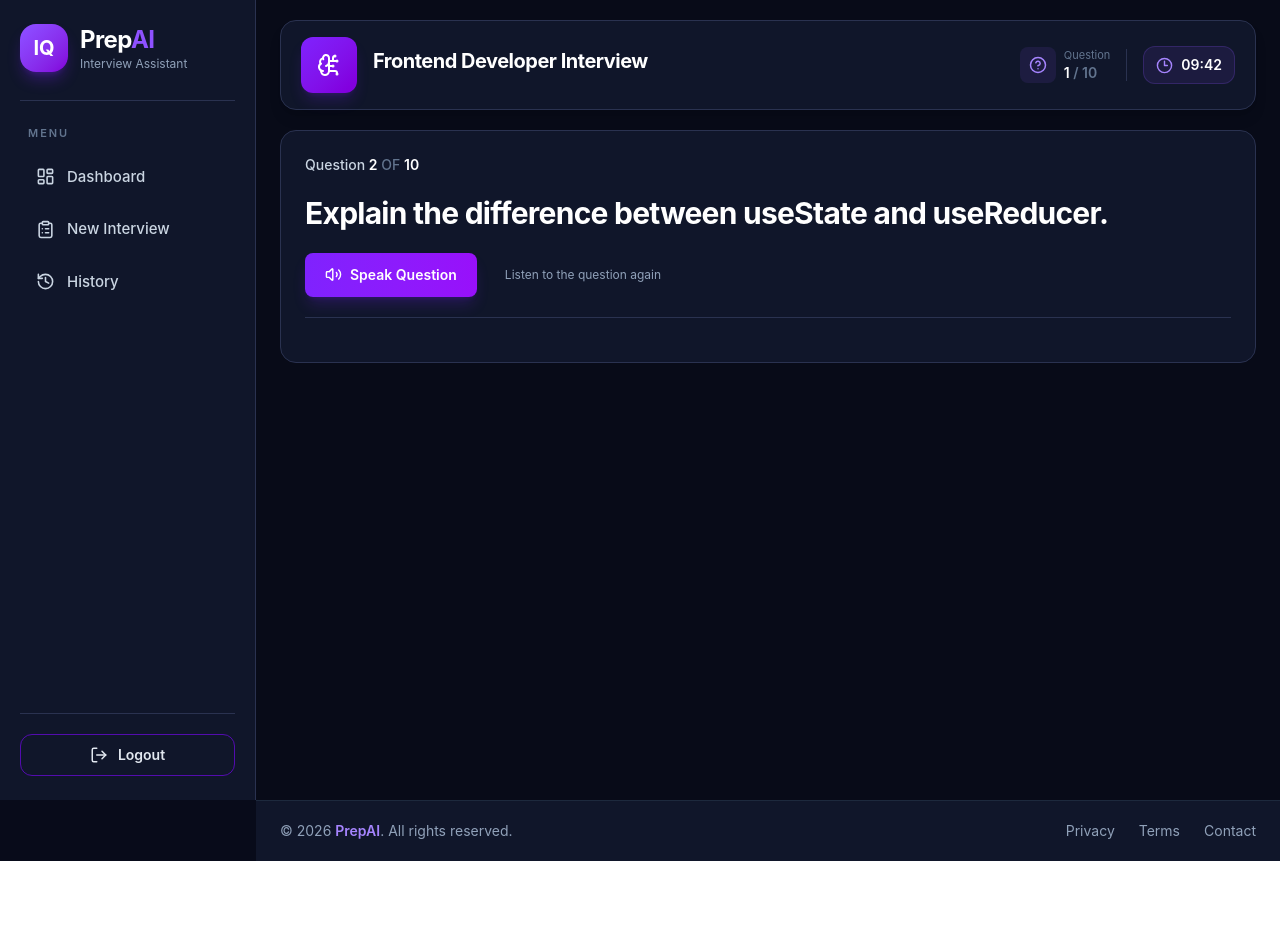
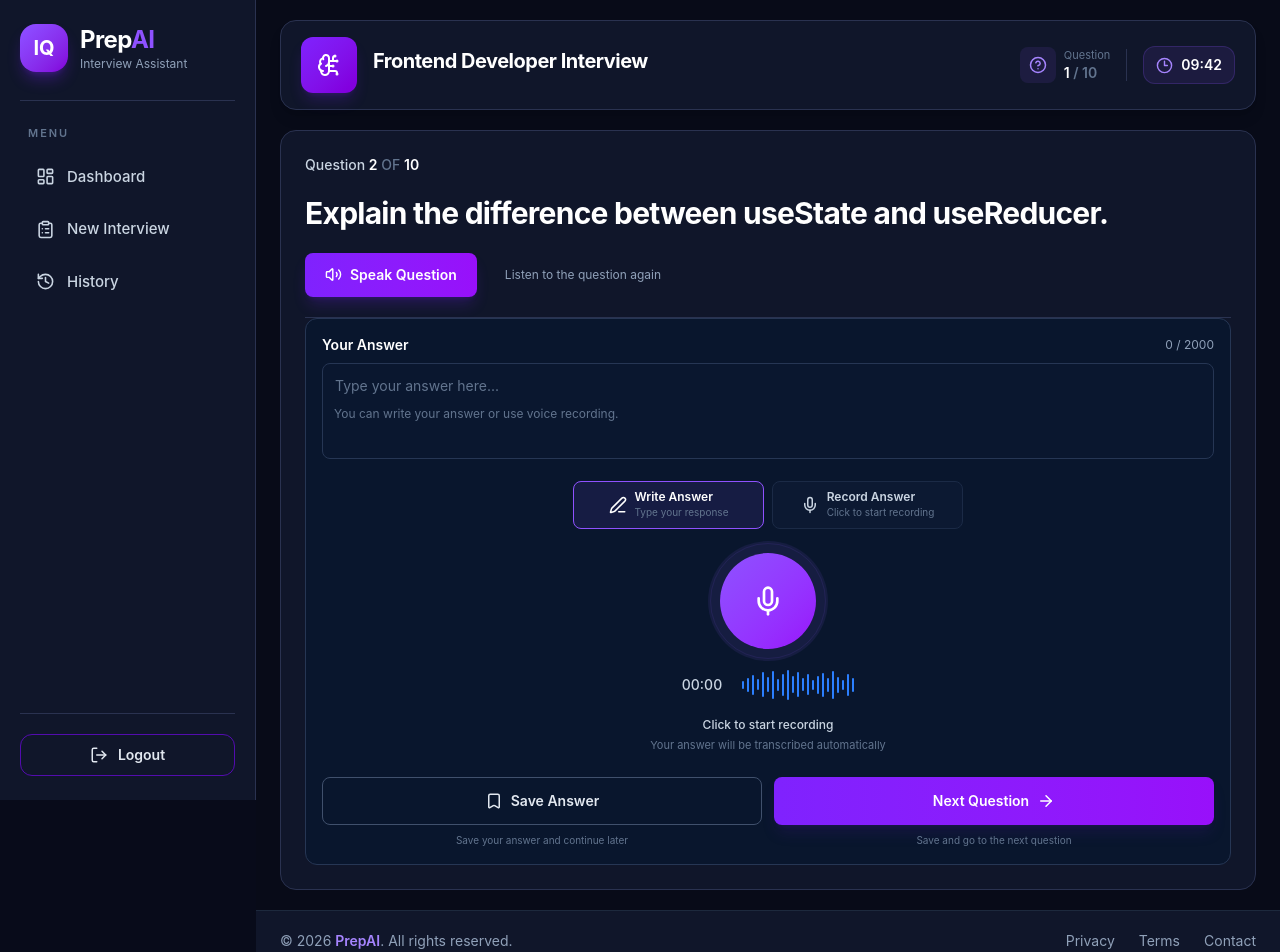
Before and after one commit to ilyashassan06/PrepAi, a React (Vite) app: page /Interview in a window 1280 px wide. Shown: the top 952 px of the page. Before the commit the page ends 861 px from the top, so only its background shows below. Built offline with nearby package versions, Linux system fonts and the light colour scheme; no server answers; the database is empty; sample sign-in values are in the browser's storage.

Commit message:
ai integrated

```diff
--- a/package.json
+++ b/package.json
@@ -10,6 +10,7 @@
     "preview": "vite preview"
   },
   "dependencies": {
+    "@google/genai": "^2.23.0",
     "@tailwindcss/vite": "^4.3.2",
     "firebase": "^12.16.0",
     "lucide-react": "^1.23.0",
--- a/src/Context/AuthContext.jsx
+++ b/src/Context/AuthContext.jsx
@@ -16,9 +16,12 @@ export  function AuthProvider({children}){
 
   const navigate = useNavigate();
 
+
+
     const [currentUser,setCurrentUser] = useState(null);
     const [userData,setUserData] = useState(null);
     const [loading,setLoading] = useState(true)
+
 
 
      // Listen for Login / Logout
--- /dev/null
+++ b/src/Context/InterviewContext.jsx
@@ -0,0 +1,107 @@
+import { GoogleGenAI } from "@google/genai";
+import { createContext, useContext, useState } from "react";
+
+
+const interviewContext = createContext();
+
+export function InterviewProvider({children}){
+    const [interviewQuestions, setinterviewQuestions] = useState([])
+    const [currentQuestion, setcurrentQuestion] = useState(0);
+    const [answer, setanswer] = useState([]);
+
+    const fetchInterviewQuestions = async (interviewData)=>{
+
+        console.log(interviewData)
+
+        try {
+            const ai = new GoogleGenAI({
+                apiKey:import.meta.env.VITE_GEMINI_API_KEY
+            });
+            const prompt =  `
+You are an expert technical interviewer conducting a professional interview.
+
+Your task is to create a complete interview session for the candidate below.
+
+CANDIDATE INFORMATION:
+- Name: ${interviewData.name}
+- Role: ${interviewData.role}
+- Company: ${interviewData.company}
+- Experience: ${interviewData.experience}
+- Interview Type: ${interviewData.interviewType}
+- Difficulty: ${interviewData.difficulty}
+- Interview Duration: ${interviewData.duration}
+
+RESUME:
+${interviewData.resumeText}
+
+INTERVIEW REQUIREMENTS:
+
+1. Start the interview with a short, professional and friendly introduction.
+2. Address the candidate by their name.
+3. Mention the role they are interviewing for.
+4. Briefly explain what the interview will cover.
+5. Do not make the introduction too long.
+6. After the introduction, generate interview questions.
+7. Questions should match the candidate's experience, role, interview type, and difficulty.
+8. Use information from the resume to create relevant questions about their projects, skills, and experience.
+9. Include a suitable mixture of:
+   - Technical questions
+   - Role-specific questions
+   - Resume/project-based questions
+   - Conceptual questions
+   - Practical/problem-solving questions
+   - Behavioral questions when appropriate
+10. The number of questions should be appropriate for the interview duration.
+11. Do not provide answers.
+12. Do not provide explanations or hints.
+13. Do not add markdown.
+14. Return ONLY valid JSON.
+
+RETURN EXACTLY THIS STRUCTURE:
+
+{
+  "introduction": "Short professional introduction for the candidate.",
+  "questions": [
+    {
+      "id": 1,
+      "question": "First interview question"
+    },
+    {
+      "id": 2,
+      "question": "Second interview question"
+    }
+  ]
+}
+`;
+
+            const response = await ai.models.generateContent({
+                model:"gemini-2.5-flash",
+                contents:prompt,
+            })
+
+                console.log(response.text)
+
+
+        } catch (error) {
+            console.log(error)
+        }
+    }
+
+
+
+    return(
+        <interviewContext.Provider
+        value={{
+            interviewQuestions,setinterviewQuestions,
+            currentQuestion,setcurrentQuestion,
+            answer,setanswer,fetchInterviewQuestions
+        }}
+        >
+            {children}
+        </interviewContext.Provider>
+    )
+}
+
+export function useInterview(){
+    return useContext(interviewContext)
+}
--- a/src/components/InterviewBox/InterviewBox.jsx
+++ b/src/components/InterviewBox/InterviewBox.jsx
@@ -1,10 +1,15 @@
 import React from "react";
 import { Volume2 } from "lucide-react";
+import {
+  ArrowRight,
+  Bookmark,
+  Mic,
+  PenLine,
+} from "lucide-react";
 
 function InterviewBox({ interviewData }) {
   return (
     <div className="mx-auto mt-5 flex w-full max-w-7xl flex-col ">
-
       {/* =========================================================
           QUESTION CARD
           Main container for the current interview question
@@ -22,7 +27,6 @@ function InterviewBox({ interviewData }) {
           md:py-6
         "
       >
-
         {/* =======================================================
             TOP SECTION
             Contains:
@@ -31,29 +35,17 @@ function InterviewBox({ interviewData }) {
             - Difficulty
         ======================================================= */}
         <div className="flex items-center justify-between gap-4">
-
           {/* Question Number */}
           <p className="text-xs font-medium text-slate-300 md:text-sm">
-            Question{" "}
-            <span className="font-semibold text-white">
-              2
-            </span>{" "}
-
-            <span className="text-slate-500">
-              OF
-            </span>{" "}
-
-            <span className="font-semibold text-white">
-              10
-            </span>
+            Question <span className="font-semibold text-white">2</span>{" "}
+            <span className="text-slate-500">OF</span>{" "}
+            <span className="font-semibold text-white">10</span>
           </p>
-
 
           {/* =====================================================
               INTERVIEW BADGES
           ===================================================== */}
           <div className="flex items-center gap-2">
-
             {/* Interview Type Badge */}
             {interviewData?.interviewType && (
               <span
@@ -74,7 +66,6 @@ function InterviewBox({ interviewData }) {
               </span>
             )}
 
-
             {/* Difficulty Badge */}
             {interviewData?.difficulty && (
               <span
@@ -94,17 +85,14 @@ function InterviewBox({ interviewData }) {
                 {interviewData.difficulty}
               </span>
             )}
-
           </div>
         </div>
-
 
         {/* =======================================================
             QUESTION SECTION
             Displays the actual interview question
         ======================================================= */}
         <div className="mt-5">
-
           <h1
             className="
               max-w-4xl
@@ -119,9 +107,7 @@ function InterviewBox({ interviewData }) {
           >
             Explain the difference between useState and useReducer.
           </h1>
-
         </div>
-
 
         {/* =======================================================
             SPEAK QUESTION SECTION
@@ -142,7 +128,6 @@ function InterviewBox({ interviewData }) {
             pb-5
           "
         >
-
           {/* =====================================================
               SPEAK QUESTION BUTTON
 
@@ -175,15 +160,11 @@ function InterviewBox({ interviewData }) {
               md:text-sm
             "
           >
-
             {/* Speaker Icon */}
             <Volume2 size={17} />
-
             {/* Button Text */}
             Speak Question
-
           </button>
-
 
           {/* =====================================================
               AUDIO WAVEFORM + HELPER TEXT
@@ -192,10 +173,8 @@ function InterviewBox({ interviewData }) {
               Later you can make it animated when audio is playing.
           ===================================================== */}
           <div className="flex items-center gap-3">
-
             {/* Fake Audio Waveform */}
             <div className="flex h-7 items-center gap-[0.5]">
-
               <span className="h-3 w-[0.5] rounded-full bg-violet-500" />
               <span className="h-5 w-[0.5] rounded-full bg-violet-500" />
               <span className="h-7 w-[0.5] rounded-full bg-violet-500" />
@@ -208,19 +187,14 @@ function InterviewBox({ interviewData }) {
               <span className="h-6 w-[0.5] rounded-full bg-violet-500" />
               <span className="h-3 w-[0.5] rounded-full bg-violet-500" />
               <span className="h-5 w-[0.5] rounded-full bg-violet-500" />
-
             </div>
-
 
             {/* Audio Helper Text */}
             <span className="text-xs text-slate-400">
               Listen to the question again
             </span>
-
           </div>
-
         </div>
-
 
         {/* =======================================================
             ANSWER SECTION
@@ -233,12 +207,245 @@ function InterviewBox({ interviewData }) {
             - Save Answer button
             - Next Question button
         ======================================================= */}
-        <div className="pt-5">
+        {/* ================================
+    ANSWER SECTION
+================================ */}
 
-          {/* Answer UI will go here */}
+        <div className="rounded-xl border border-[#263654] bg-[#09162d] p-3 sm:p-4">
+          {/* Heading */}
+          <div className="mb-2 flex items-center justify-between">
+            <h2 className="text-sm font-semibold text-white">Your Answer</h2>
 
+            <span className="text-xs text-slate-400">0 / 2000</span>
+          </div>
+
+          {/* Textarea */}
+          <div className="relative">
+            <textarea
+              placeholder="Type your answer here..."
+              className="
+        h-24
+        w-full
+        resize-none
+        rounded-lg
+        border
+        border-[#263654]
+        bg-[#0a172f]
+        px-3
+        py-3
+        text-sm
+        text-white
+        outline-none
+        placeholder:text-slate-500
+        focus:border-violet-500
+      "
+            />
+
+            <p className="absolute left-3 top-[43px] text-xs text-slate-500 pointer-events-none">
+              You can write your answer or use voice recording.
+            </p>
+          </div>
+
+          {/* ================================
+      MODE BUTTONS
+  ================================ */}
+
+          <div className="mx-auto mt-4 grid max-w-[390px] grid-cols-2 gap-2">
+            {/* Write Answer */}
+            <button
+              type="button"
+              className="
+        flex
+        h-12
+        items-center
+        justify-center
+        gap-2
+        rounded-lg
+        border
+        border-violet-500
+        bg-violet-500/10
+        text-white
+      "
+            >
+              <PenLine size={18} />
+
+              <div className="text-left">
+                <p className="text-xs font-semibold">Write Answer</p>
+
+                <p className="text-[10px] text-slate-500">Type your response</p>
+              </div>
+            </button>
+
+            {/* Record Answer */}
+            <button
+              type="button"
+              className="
+        flex
+        h-12
+        items-center
+        justify-center
+        gap-2
+        rounded-lg
+        border
+        border-[#1b2a46]
+        bg-[#0c1932]
+        text-slate-300
+        transition
+        hover:border-slate-600
+      "
+            >
+              <Mic size={18} />
+
+              <div className="text-left">
+                <p className="text-xs font-semibold">Record Answer</p>
+
+                <p className="text-[10px] text-slate-500">
+                  Click to start recording
+                </p>
+              </div>
+            </button>
+          </div>
+
+          {/* ================================
+      RECORDING AREA
+  ================================ */}
+
+          <div className="flex flex-col items-center py-6">
+            {/* Microphone Circle */}
+            <button
+              type="button"
+              className="
+        relative
+        flex
+        h-24
+        w-24
+        items-center
+        justify-center
+        rounded-full
+        bg-gradient-to-br
+        from-violet-500
+        to-purple-600
+        shadow-[0_0_0_12px_rgba(139,92,246,0.10)]
+      "
+            >
+              {/* Outer ring */}
+              <span
+                className="
+          absolute
+          inset-[-10px]
+          rounded-full
+          border
+          border-violet-500/10
+        "
+              />
+
+              <Mic size={32} strokeWidth={2} className="text-white" />
+            </button>
+
+            {/* Timer + Waveform */}
+            <div className="mt-5 flex items-center gap-5">
+              <span className="text-sm font-medium text-slate-300">00:00</span>
+
+              {/* Waveform */}
+              <div className="flex h-8 items-center gap-[3px]">
+                {[
+                  8, 14, 20, 11, 25, 15, 28, 12, 22, 30, 17, 25, 13, 21, 10, 18,
+                  24, 14, 28, 16, 10, 22, 14,
+                ].map((height, index) => (
+                  <span
+                    key={index}
+                    className="w-[2px] rounded-full bg-blue-500"
+                    style={{
+                      height: `${height}px`,
+                    }}
+                  />
+                ))}
+              </div>
+            </div>
+
+            {/* Recording text */}
+            <div className="mt-4 text-center">
+              <p className="text-xs font-medium text-slate-300">
+                Click to start recording
+              </p>
+
+              <p className="mt-1 text-[11px] text-slate-500">
+                Your answer will be transcribed automatically
+              </p>
+            </div>
+          </div>
+
+          {/* ================================
+      BOTTOM BUTTONS
+  ================================ */}
+
+          <div className="grid grid-cols-1 gap-3 sm:grid-cols-2">
+            {/* Save Answer */}
+            <div>
+              <button
+                type="button"
+                className="
+          flex
+          h-12
+          w-full
+          items-center
+          justify-center
+          gap-2
+          rounded-lg
+          border
+          border-[#40506c]
+          bg-transparent
+          text-sm
+          font-semibold
+          text-slate-200
+          transition
+          hover:bg-slate-800/40
+        "
+              >
+                <Bookmark size={18} />
+                Save Answer
+              </button>
+
+              <p className="mt-2 text-center text-[10px] text-slate-500">
+                Save your answer and continue later
+              </p>
+            </div>
+
+            {/* Next Question */}
+            <div>
+              <button
+                type="button"
+                className="
+          flex
+          h-12
+          w-full
+          items-center
+          justify-center
+          gap-2
+          rounded-lg
+          bg-gradient-to-r
+          from-violet-600
+          to-purple-600
+          text-sm
+          font-semibold
+          text-white
+          shadow-lg
+          shadow-violet-900/20
+          transition
+          hover:from-violet-500
+          hover:to-purple-500
+        "
+              >
+                Next Question
+                <ArrowRight size={18} />
+              </button>
+
+              <p className="mt-2 text-center text-[10px] text-slate-500">
+                Save and go to the next question
+              </p>
+            </div>
+          </div>
         </div>
-
       </div>
     </div>
   );
--- a/src/main.jsx
+++ b/src/main.jsx
@@ -4,12 +4,15 @@ import './index.css'
 import App from './App.jsx'
 import { BrowserRouter } from 'react-router-dom'
 import { AuthProvider } from './Context/AuthContext.jsx'
+import { InterviewProvider } from './Context/InterviewContext.jsx'
 
 createRoot(document.getElementById('root')).render(
    <StrictMode>
    <BrowserRouter>
       <AuthProvider>
+        <InterviewProvider>
         <App />
+        </InterviewProvider>
       </AuthProvider>
     </BrowserRouter>
   </StrictMode>,
--- a/src/pages/Home.jsx
+++ b/src/pages/Home.jsx
@@ -9,7 +9,7 @@ function Home() {
 
   const {currentUser,userData,logout,loading} = useAuth()
 
-  console.log(userData)
+
           if(loading || (currentUser && !userData)){
     return(
       <div className="flex min-h-[calc(100vh-64px)] w-full items-center justify-center">
```
Also changed, not shown: src/pages/Interview.jsx (+16 -2 lines), 2 other files (tests, documents, lock files or other folders).
